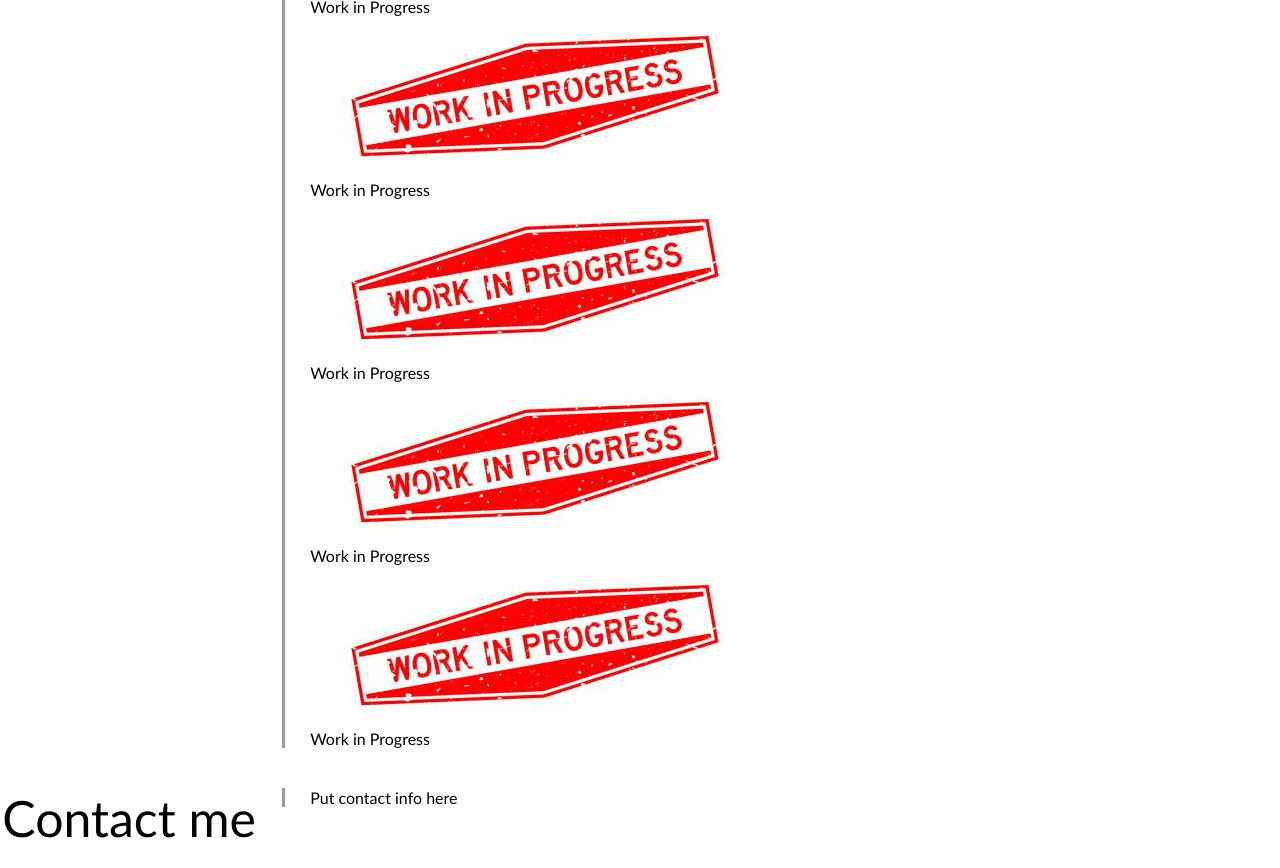
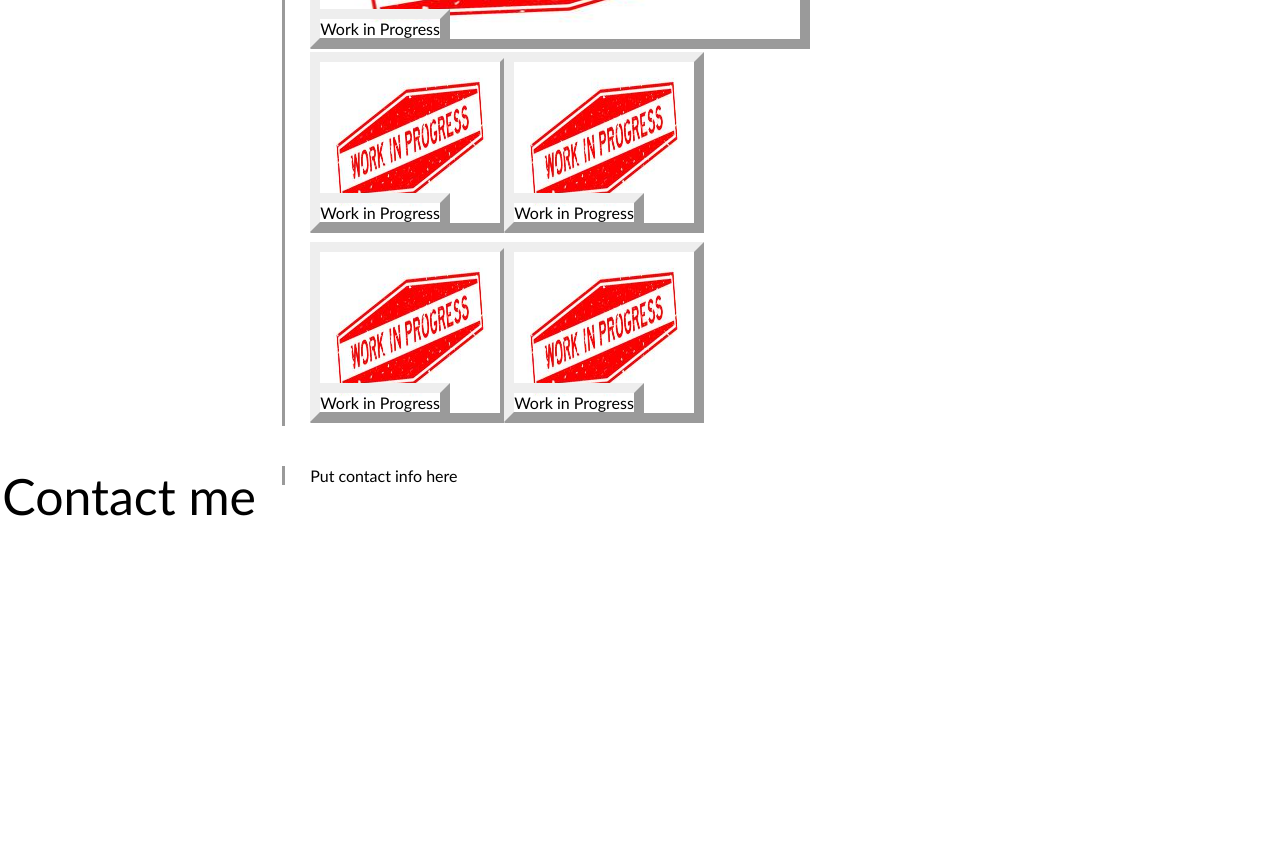
Before and after one commit to MaverickWilkinson/Portfolio-HW, a plain HTML site: page index.html in a window 1280 px wide. Shown: the part 604-1472 px from the top of the page. After the commit the page ends 1150 px from the top, so only its background shows below. Drawn offline with Linux system fonts and the light colour scheme.

Commit message:
spent an agregious amount of time getting the picture boxes to work. still kind of scuffed in terms of functionality but I got them to look okay as well as added a hover opacity effect.

```diff
--- a/index.html
+++ b/index.html
@@ -34,28 +34,36 @@
     About me
 </div>
 <div class="rightbox">
-    <p>I eat bees</p>
+    <p>My name is Maverick Wilkinson, I am a High School Graduate attending the UW Coding Bootcamp. I graduated form Woodinville Highschool and began attending Cascadia community college. I initially attended as a student of a running start program during highschool which allowed students to take college classes during their highschool years to earn credits from both campuses. I've worked at Coldstone creamery as a part time job for a little under a year before deciding to focus more on my education.
+        I hope to learn more about computer science and web design in the Full Stack Coding Bootcamp so that I can pursue a career in this field.</p>
 </div>
 <div class="leftbox">
     Work
 </div>
 
 <div class="rightbox">
+<div class="container">
+    <div class = "rightbox2" ><h><img src="Assets/WIP.jpg" width = "500px" height = "181px" alt="Work In Progress Image" id="mainimage"></h>
+    <div>Work in Progress</div>
+    </div>
 
-<div class = "rightbox2"><img src="Assets/WIP.jpg" alt="Work In Progress Image"> </div>
+    <div class = "leftbox3"> <h><img src="Assets/WIP.jpg" width = "200" height="181" alt="Work In Progress Image" id="smallimages"></h>
     <div>Work in Progress</div>
+    </div>
 
-    <div class = "leftbox3"> <img src="Assets/WIP.jpg" alt="Work In Progress Image">  </div>
+    <div class = "rightbox3"> <h><img src="Assets/WIP.jpg" width = "200" height="181" alt="Work In Progress Image" id="smallimages"></h>
     <div>Work in Progress</div>
+    </div>
 
-    <div class = "rightbox3"> <img src="Assets/WIP.jpg" alt="Work In Progress Image">  </div>
+    <br><br><br><br><br><br><br><br><br><br>
+
+    <div class = "leftbox3"> <h><img src="Assets/WIP.jpg" width = "200" height="181" alt="Work In Progress Image" id="smallimages"></h>
     <div>Work in Progress</div>
+    </div>
 
-    <div class = "leftbox3"> <img src="Assets/WIP.jpg" alt="Work In Progress Image">  </div>
+    <div class = "rightbox3"> <h><img src="Assets/WIP.jpg" width = "200" height="181" alt="Work In Progress Image" id="smallimages"></h>
     <div>Work in Progress</div>
-
-    <div class = "rightbox3"> <img src="Assets/WIP.jpg" alt="Work In Progress Image">  </div>
-    <div>Work in Progress</div>
+    </div>
 </div>
 </div>
 
--- a/style.css
+++ b/style.css
@@ -72,23 +72,6 @@ p {
   border-style: solid;
 }
 
-.rightbox{
-    margin-top: 20px;
-    margin-bottom: 20px;
-    float: right;
-    text-align: left;
-    overflow: auto;
-    height: 100%;
-    width: 78%;
-    font-family: 'Gill Sans', 'Gill Sans MT', Calibri, 'Trebuchet MS', sans-serif;
-    padding-left: 2%;
-    border-style: inset;
-    border-top-width: 0px;
-    border-bottom-width: 0px;
-    border-left-width: 3px;
-    border-right-width: 0px;
-}
-
 .leftbox{
     margin-top: 20px;
     margin-bottom: 20px;
@@ -102,19 +85,85 @@ p {
     height: 100%;
     max-width: relative;
 }
+
+.rightbox{
+    margin-top: 20px;
+    margin-bottom: 20px;
+    float: right;
+    text-align: left;
+    overflow: auto;
+    width: 78%;
+    font-family: 'Gill Sans', 'Gill Sans MT', Calibri, 'Trebuchet MS', sans-serif;
+    padding-left: 2%;
+    border-style: inset;
+    border-top-width: 0px;
+    border-bottom-width: 0px;
+    border-left-width: 3px;
+    border-right-width: 0px;
+}
+
+.container{
+    width: 100%;
+}
+
 .rightbox2{
     position: relative;
+    overflow: auto;
 }
-.rightbox2 div{
+
+.rightbox2 div {
     position: absolute;
-    right: 2px;
-    bottom: 2px;
+    bottom: 4px;
+    left: 0px;
+    border-style: outset;
+    border-width: 10px;
 }
+
+
+#mainimage{
+    border-style: outset;
+    border-width: 10px;
+}
+
+
+
+.leftbox3{
+ float: left;
+ position: relative;
+ max-width: 20%;
+overflow: auto;
+
+}
+
+.leftbox3 div{
+    position: absolute;
+    bottom: 4px;
+    left: 0px;
+    border-style: outset;
+    border-width: 10px;
+}
+
+#smallimages{
+    border-style: outset;
+    border-width: 10px;
+}
+
+h:hover{
+opacity: 50%;
+cursor:pointer;
+}
+
+
 .rightbox3{
     position: relative;
+    width: 20%;
+    float: left;
 }
-.rightbox3 div{
+
+.rightbox3 div {
     position: absolute;
-    right: 2px;
-    bottom: 2px;
+    bottom: 4px;
+    left: 0px;
+    border-style: outset;
+    border-width: 10px;
 }
```
Lines whose indentation alone changed are shown as unchanged.
